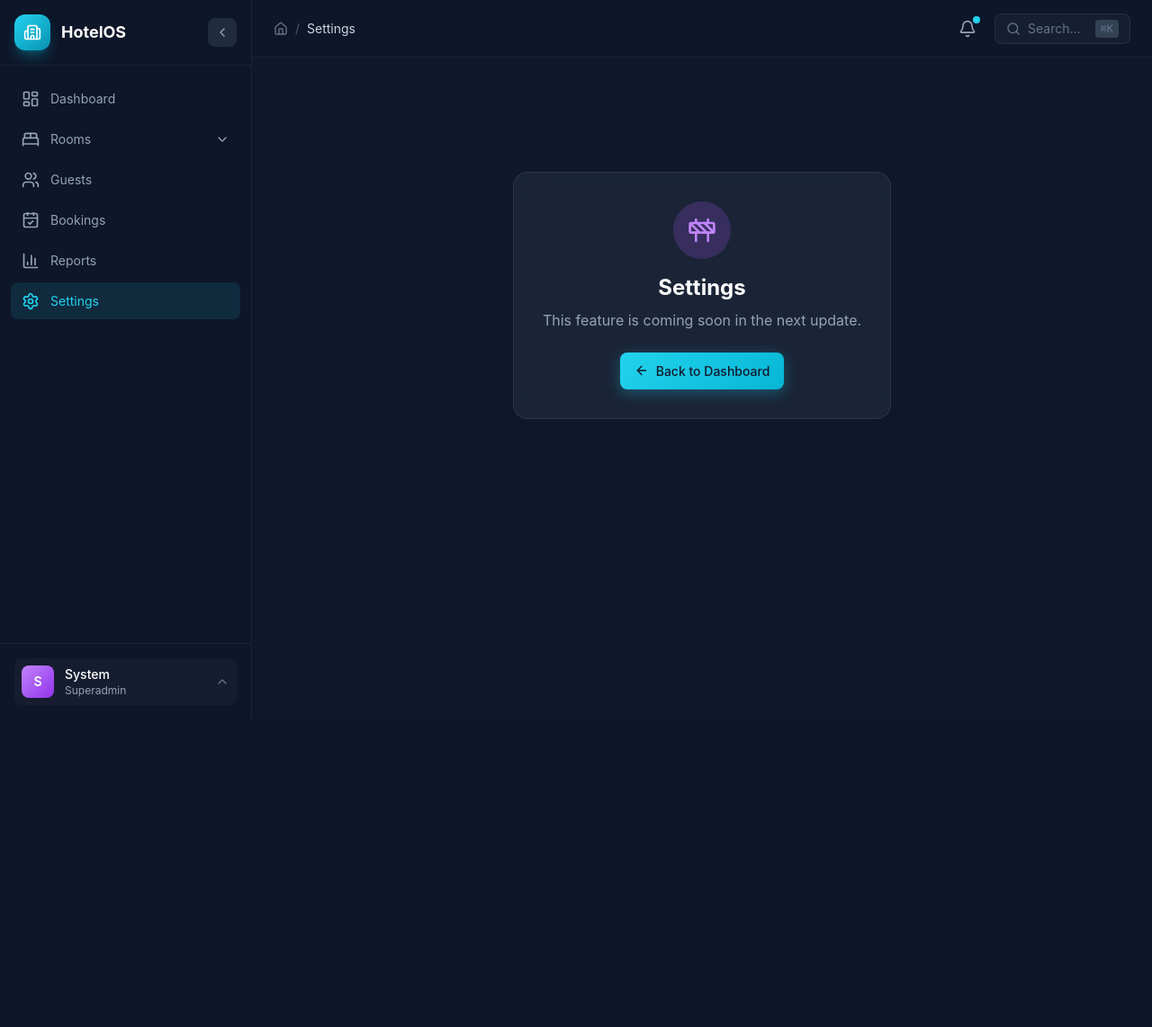
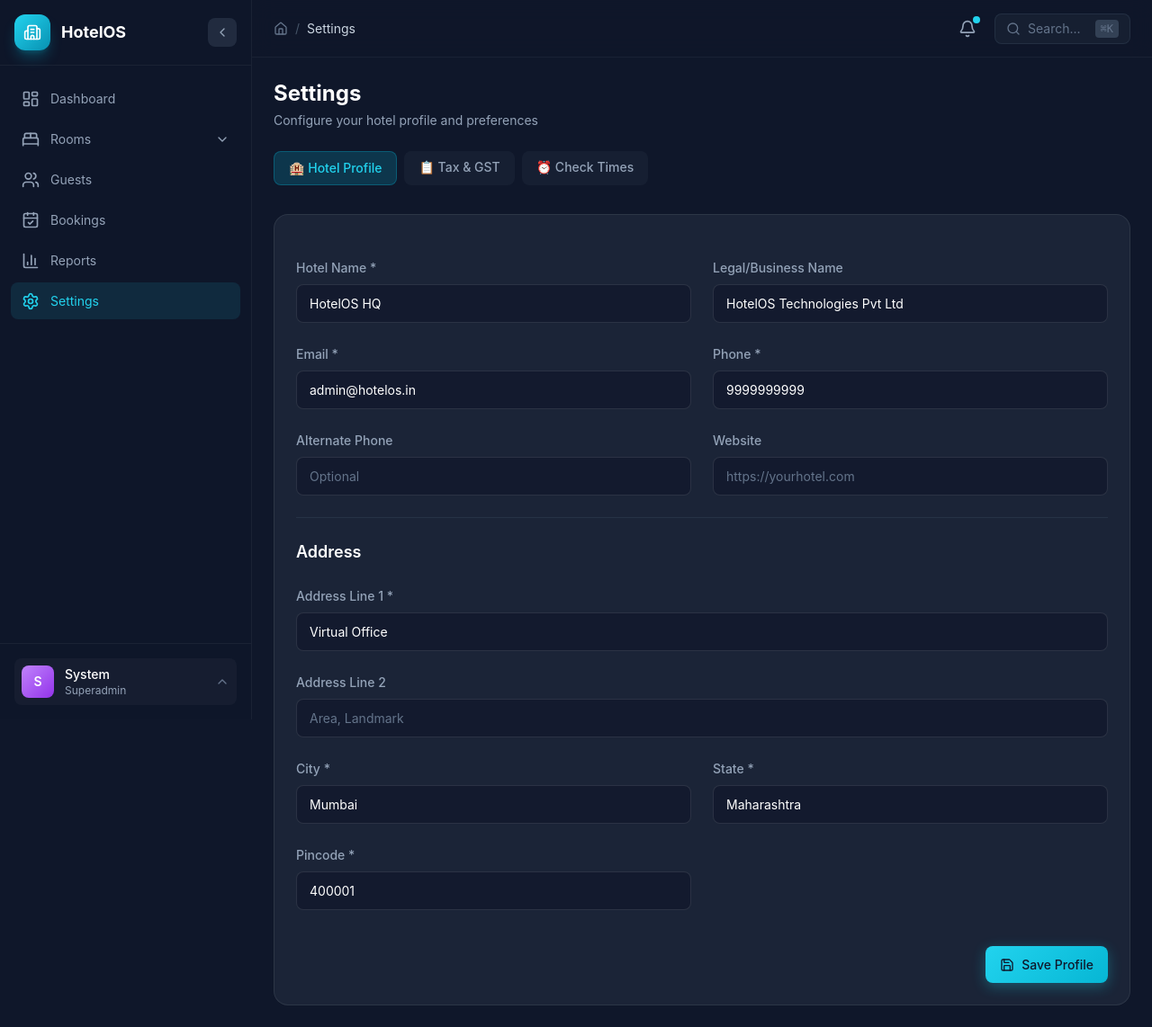
Before and after one commit to Jagatmohan-arch/HotelOS, a PHP site: page /settings in a window 1280 px wide. Shown: the whole page at 90% size. Before the commit the page ends 776 px from the top, so only its background shows below. Run offline with PHP 8.4, Linux system fonts and the light colour scheme; a user stored in the database is signed in; data comes from the database, SQL or seed files in the repository; some libraries are stand-ins or nearby versions.

Commit message:
Add: Settings module with Hotel Profile, Tax/GST, and Check Times

```diff
--- /dev/null
+++ b/handlers/SettingsHandler.php
@@ -0,0 +1,206 @@
+<?php
+/**
+ * HotelOS - Settings Handler
+ *
+ * Manages hotel profile, tax settings, and configurations
+ */
+
+declare(strict_types=1);
+
+namespace HotelOS\Handlers;
+
+use HotelOS\Core\Database;
+use HotelOS\Core\TenantContext;
+
+class SettingsHandler
+{
+    private Database $db;
+
+    public function __construct()
+    {
+        $this->db = Database::getInstance();
+    }
+
+    /**
+     * Get hotel profile (tenant info)
+     */
+    public function getHotelProfile(): ?array
+    {
+        $tenantId = TenantContext::getId();
+
+        return $this->db->queryOne(
+            "SELECT * FROM tenants WHERE id = :id",
+            ['id' => $tenantId],
+            enforceTenant: false
+        );
+    }
+
+    /**
+     * Update hotel profile
+     */
+    public function updateHotelProfile(array $data): bool
+    {
+        $tenantId = TenantContext::getId();
+
+        $this->db->execute(
+            "UPDATE tenants SET
+             name = :name,
+             legal_name = :legal_name,
+             email = :email,
+             phone = :phone,
+             alt_phone = :alt_phone,
+             website = :website,
+             address_line1 = :address_line1,
+             address_line2 = :address_line2,
+             city = :city,
+             state = :state,
+             pincode = :pincode
+             WHERE id = :id",
+            [
+                'id' => $tenantId,
+                'name' => trim($data['name'] ?? ''),
+                'legal_name' => trim($data['legal_name'] ?? ''),
+                'email' => trim($data['email'] ?? ''),
+                'phone' => trim($data['phone'] ?? ''),
+                'alt_phone' => trim($data['alt_phone'] ?? ''),
+                'website' => trim($data['website'] ?? ''),
+                'address_line1' => trim($data['address_line1'] ?? ''),
+                'address_line2' => trim($data['address_line2'] ?? ''),
+                'city' => trim($data['city'] ?? ''),
+                'state' => trim($data['state'] ?? ''),
+                'pincode' => trim($data['pincode'] ?? '')
+            ],
+            enforceTenant: false
+        );
+
+        return true;
+    }
+
+    /**
+     * Update tax settings
+     */
+    public function updateTaxSettings(array $data): bool
+    {
+        $tenantId = TenantContext::getId();
+
+        $this->db->execute(
+            "UPDATE tenants SET
+             gst_number = :gst_number,
+             state_code = :state_code,
+             pan_number = :pan_number
+             WHERE id = :id",
+            [
+                'id' => $tenantId,
+                'gst_number' => strtoupper(trim($data['gst_number'] ?? '')),
+                'state_code' => trim($data['state_code'] ?? '27'),
+                'pan_number' => strtoupper(trim($data['pan_number'] ?? ''))
+            ],
+            enforceTenant: false
+        );
+
+        return true;
+    }
+
+    /**
+     * Update check-in/out times
+     */
+    public function updateCheckTimes(string $checkIn, string $checkOut): bool
+    {
+        $tenantId = TenantContext::getId();
+
+        $this->db->execute(
+            "UPDATE tenants SET
+             check_in_time = :check_in,
+             check_out_time = :check_out
+             WHERE id = :id",
+            [
+                'id' => $tenantId,
+                'check_in' => $checkIn,
+                'check_out' => $checkOut
+            ],
+            enforceTenant: false
+        );
+
+        return true;
+    }
+
+    /**
+     * Get JSON settings
+     */
+    public function getSettings(): array
+    {
+        $profile = $this->getHotelProfile();
+        $settings = $profile['settings'] ?? null;
+
+        if ($settings && is_string($settings)) {
+            return json_decode($settings, true) ?? [];
+        }
+
+        return [];
+    }
+
+    /**
+     * Update a specific setting
+     */
+    public function updateSetting(string $key, mixed $value): bool
+    {
+        $tenantId = TenantContext::getId();
+        $settings = $this->getSettings();
+        $settings[$key] = $value;
+
+        $this->db->execute(
+            "UPDATE tenants SET settings = :settings WHERE id = :id",
+            [
+                'id' => $tenantId,
+                'settings' => json_encode($settings)
+            ],
+            enforceTenant: false
+        );
+
+        return true;
+    }
+
+    /**
+     * Get list of Indian states with GST codes
+     */
+    public static function getStatesList(): array
+    {
+        return [
+            '01' => 'Jammu & Kashmir',
+            '02' => 'Himachal Pradesh',
+            '03' => 'Punjab',
+            '04' => 'Chandigarh',
+            '05' => 'Uttarakhand',
+            '06' => 'Haryana',
+            '07' => 'Delhi',
+            '08' => 'Rajasthan',
+            '09' => 'Uttar Pradesh',
+            '10' => 'Bihar',
+            '11' => 'Sikkim',
+            '12' => 'Arunachal Pradesh',
+            '13' => 'Nagaland',
+            '14' => 'Manipur',
+            '15' => 'Mizoram',
+            '16' => 'Tripura',
+            '17' => 'Meghalaya',
+            '18' => 'Assam',
+            '19' => 'West Bengal',
+            '20' => 'Jharkhand',
+            '21' => 'Odisha',
+            '22' => 'Chhattisgarh',
+            '23' => 'Madhya Pradesh',
+            '24' => 'Gujarat',
+            '26' => 'Dadra & Nagar Haveli',
+            '27' => 'Maharashtra',
+            '29' => 'Karnataka',
+            '30' => 'Goa',
+            '31' => 'Lakshadweep',
+            '32' => 'Kerala',
+            '33' => 'Tamil Nadu',
+            '34' => 'Puducherry',
+            '35' => 'Andaman & Nicobar',
+            '36' => 'Telangana',
+            '37' => 'Andhra Pradesh'
+        ];
+    }
+}
--- a/public/index.php
+++ b/public/index.php
@@ -446,8 +446,27 @@
             break;
 
         // ========== Placeholder Routes ==========
-        case '/guests':
+        // ========== Settings ==========
         case '/settings':
+            renderSettingsPage($auth);
+            break;
+
+        case '/settings/profile':
+            if ($requestMethod === 'POST') handleSettingsProfile($auth);
+            else header('Location: /settings');
+            break;
+
+        case '/settings/tax':
+            if ($requestMethod === 'POST') handleSettingsTax($auth);
+            else header('Location: /settings?tab=tax');
+            break;
+
+        case '/settings/times':
+            if ($requestMethod === 'POST') handleSettingsTimes($auth);
+            else header('Location: /settings?tab=times');
+            break;
+
+        // ========== Placeholder Routes ==========
         case '/reports':
             renderComingSoonPage($auth, ucfirst(substr($requestUri, 1)));
             break;
@@ -987,3 +1006,79 @@
     header('Location: /bookings');
     exit;
 }
+
+// ============================================
+// Settings Functions
+// ============================================
+
+function renderSettingsPage(Auth $auth): void
+{
+    $user = $auth->user();
+    $csrfToken = $auth->csrfToken();
+
+    $handler = new \HotelOS\Handlers\SettingsHandler();
+    $profile = $handler->getHotelProfile();
+    $states = \HotelOS\Handlers\SettingsHandler::getStatesList();
+
+    $activeTab = $_GET['tab'] ?? 'profile';
+    $success = $_SESSION['flash_success'] ?? null;
+    $error = $_SESSION['flash_error'] ?? null;
+    unset($_SESSION['flash_success'], $_SESSION['flash_error']);
+
+    $title = 'Settings';
+    $currentRoute = 'settings';
+    $breadcrumbs = [['label' => 'Settings']];
+
+    ob_start();
+    include VIEWS_PATH . '/settings/index.php';
+    $content = ob_get_clean();
+
+    include VIEWS_PATH . '/layouts/app.php';
+}
+
+function handleSettingsProfile(Auth $auth): void
+{
+    $handler = new \HotelOS\Handlers\SettingsHandler();
+
+    try {
+        $handler->updateHotelProfile($_POST);
+        $_SESSION['flash_success'] = 'Hotel profile updated successfully';
+    } catch (\Throwable $e) {
+        $_SESSION['flash_error'] = $e->getMessage();
+    }
+
+    header('Location: /settings');
+    exit;
+}
+
+function handleSettingsTax(Auth $auth): void
+{
+    $handler = new \HotelOS\Handlers\SettingsHandler();
+
+    try {
+        $handler->updateTaxSettings($_POST);
+        $_SESSION['flash_success'] = 'Tax settings updated successfully';
+    } catch (\Throwable $e) {
+        $_SESSION['flash_error'] = $e->getMessage();
+    }
+
+    header('Location: /settings?tab=tax');
+    exit;
+}
+
+function handleSettingsTimes(Auth $auth): void
+{
+    $handler = new \HotelOS\Handlers\SettingsHandler();
+
+    try {
+        $checkIn = $_POST['check_in_time'] ?? '14:00';
+        $checkOut = $_POST['check_out_time'] ?? '11:00';
+        $handler->updateCheckTimes($checkIn . ':00', $checkOut . ':00');
+        $_SESSION['flash_success'] = 'Check times updated successfully';
+    } catch (\Throwable $e) {
+        $_SESSION['flash_error'] = $e->getMessage();
+    }
+
+    header('Location: /settings?tab=times');
+    exit;
+}
--- /dev/null
+++ b/views/settings/index.php
@@ -0,0 +1,245 @@
+<?php
+/**
+ * HotelOS - Settings Page
+ * Tabbed interface for hotel configuration
+ */
+
+declare(strict_types=1);
+
+$profile = $profile ?? [];
+$states = $states ?? [];
+$activeTab = $activeTab ?? 'profile';
+$success = $success ?? null;
+$error = $error ?? null;
+?>
+
+<div class="settings-page animate-fadeIn">
+    <!-- Page Header -->
+    <div class="flex items-center justify-between mb-6">
+        <div>
+            <h1 class="text-2xl font-bold text-white">Settings</h1>
+            <p class="text-slate-400 text-sm mt-1">Configure your hotel profile and preferences</p>
+        </div>
+    </div>
+
+    <!-- Messages -->
+    <?php if ($success): ?>
+    <div class="mb-4 p-4 rounded-lg bg-emerald-500/10 border border-emerald-500/30 text-emerald-300 text-sm">
+        <?= htmlspecialchars($success) ?>
+    </div>
+    <?php endif; ?>
+
+    <?php if ($error): ?>
+    <div class="mb-4 p-4 rounded-lg bg-red-500/10 border border-red-500/30 text-red-300 text-sm">
+        <?= htmlspecialchars($error) ?>
+    </div>
+    <?php endif; ?>
+
+    <!-- Tabs -->
+    <div class="flex gap-2 mb-6 overflow-x-auto pb-2">
+        <a href="/settings?tab=profile"
+           class="px-4 py-2 rounded-lg text-sm font-medium transition-colors whitespace-nowrap <?= $activeTab === 'profile' ? 'bg-cyan-500/20 text-cyan-400 border border-cyan-500/30' : 'bg-slate-800/50 text-slate-400 hover:text-white' ?>">
+            🏨 Hotel Profile
+        </a>
+        <a href="/settings?tab=tax"
+           class="px-4 py-2 rounded-lg text-sm font-medium transition-colors whitespace-nowrap <?= $activeTab === 'tax' ? 'bg-cyan-500/20 text-cyan-400 border border-cyan-500/30' : 'bg-slate-800/50 text-slate-400 hover:text-white' ?>">
+            📋 Tax & GST
+        </a>
+        <a href="/settings?tab=times"
+           class="px-4 py-2 rounded-lg text-sm font-medium transition-colors whitespace-nowrap <?= $activeTab === 'times' ? 'bg-cyan-500/20 text-cyan-400 border border-cyan-500/30' : 'bg-slate-800/50 text-slate-400 hover:text-white' ?>">
+            ⏰ Check Times
+        </a>
+    </div>
+
+    <!-- Tab Content -->
+    <div class="glass-card p-6">
+
+        <?php if ($activeTab === 'profile'): ?>
+        <!-- Hotel Profile Tab -->
+        <form method="POST" action="/settings/profile" class="space-y-6">
+            <input type="hidden" name="_csrf" value="<?= $csrfToken ?? '' ?>">
+
+            <div class="grid grid-cols-1 md:grid-cols-2 gap-6">
+                <!-- Hotel Name -->
+                <div>
+                    <label class="form-label">Hotel Name *</label>
+                    <input type="text" name="name" value="<?= htmlspecialchars($profile['name'] ?? '') ?>"
+                           class="form-input" required placeholder="Your Hotel Name">
+                </div>
+
+                <!-- Legal Name -->
+                <div>
+                    <label class="form-label">Legal/Business Name</label>
+                    <input type="text" name="legal_name" value="<?= htmlspecialchars($profile['legal_name'] ?? '') ?>"
+                           class="form-input" placeholder="For GST invoices">
+                </div>
+
+                <!-- Email -->
+                <div>
+                    <label class="form-label">Email *</label>
+                    <input type="email" name="email" value="<?= htmlspecialchars($profile['email'] ?? '') ?>"
+                           class="form-input" required placeholder="contact@hotel.com">
+                </div>
+
+                <!-- Phone -->
+                <div>
+                    <label class="form-label">Phone *</label>
+                    <input type="text" name="phone" value="<?= htmlspecialchars($profile['phone'] ?? '') ?>"
+                           class="form-input" required placeholder="+91 9876543210">
+                </div>
+
+                <!-- Alt Phone -->
+                <div>
+                    <label class="form-label">Alternate Phone</label>
+                    <input type="text" name="alt_phone" value="<?= htmlspecialchars($profile['alt_phone'] ?? '') ?>"
+                           class="form-input" placeholder="Optional">
+                </div>
+
+                <!-- Website -->
+                <div>
+                    <label class="form-label">Website</label>
+                    <input type="url" name="website" value="<?= htmlspecialchars($profile['website'] ?? '') ?>"
+                           class="form-input" placeholder="https://yourhotel.com">
+                </div>
+            </div>
+
+            <hr class="border-slate-700/50">
+
+            <h3 class="text-lg font-semibold text-white">Address</h3>
+
+            <div class="grid grid-cols-1 md:grid-cols-2 gap-6">
+                <!-- Address Line 1 -->
+                <div class="md:col-span-2">
+                    <label class="form-label">Address Line 1 *</label>
+                    <input type="text" name="address_line1" value="<?= htmlspecialchars($profile['address_line1'] ?? '') ?>"
+                           class="form-input" required placeholder="Building, Street">
+                </div>
+
+                <!-- Address Line 2 -->
+                <div class="md:col-span-2">
+                    <label class="form-label">Address Line 2</label>
+                    <input type="text" name="address_line2" value="<?= htmlspecialchars($profile['address_line2'] ?? '') ?>"
+                           class="form-input" placeholder="Area, Landmark">
+                </div>
+
+                <!-- City -->
+                <div>
+                    <label class="form-label">City *</label>
+                    <input type="text" name="city" value="<?= htmlspecialchars($profile['city'] ?? '') ?>"
+                           class="form-input" required placeholder="Mumbai">
+                </div>
+
+                <!-- State -->
+                <div>
+                    <label class="form-label">State *</label>
+                    <input type="text" name="state" value="<?= htmlspecialchars($profile['state'] ?? '') ?>"
+                           class="form-input" required placeholder="Maharashtra">
+                </div>
+
+                <!-- Pincode -->
+                <div>
+                    <label class="form-label">Pincode *</label>
+                    <input type="text" name="pincode" value="<?= htmlspecialchars($profile['pincode'] ?? '') ?>"
+                           class="form-input" required placeholder="400001" maxlength="6">
+                </div>
+            </div>
+
+            <div class="flex justify-end pt-4">
+                <button type="submit" class="btn btn--primary">
+                    <i data-lucide="save" class="w-4 h-4"></i>
+                    Save Profile
+                </button>
+            </div>
+        </form>
+
+        <?php elseif ($activeTab === 'tax'): ?>
+        <!-- Tax Settings Tab -->
+        <form method="POST" action="/settings/tax" class="space-y-6">
+            <input type="hidden" name="_csrf" value="<?= $csrfToken ?? '' ?>">
+
+            <div class="p-4 rounded-lg bg-amber-500/10 border border-amber-500/30 text-amber-300 text-sm mb-6">
+                <strong>Important:</strong> These details appear on your GST invoices. Ensure they match your GST registration.
+            </div>
+
+            <div class="grid grid-cols-1 md:grid-cols-2 gap-6">
+                <!-- GST Number -->
+                <div>
+                    <label class="form-label">GSTIN (GST Number)</label>
+                    <input type="text" name="gst_number" value="<?= htmlspecialchars($profile['gst_number'] ?? '') ?>"
+                           class="form-input" placeholder="22AAAAA0000A1Z5" maxlength="15"
+                           pattern="[0-9]{2}[A-Z]{5}[0-9]{4}[A-Z]{1}[1-9A-Z]{1}Z[0-9A-Z]{1}">
+                    <p class="text-xs text-slate-500 mt-1">15-character GST Identification Number</p>
+                </div>
+
+                <!-- State Code -->
+                <div>
+                    <label class="form-label">GST State Code</label>
+                    <select name="state_code" class="form-input">
+                        <?php foreach ($states as $code => $name): ?>
+                        <option value="<?= $code ?>" <?= ($profile['state_code'] ?? '27') === $code ? 'selected' : '' ?>>
+                            <?= $code ?> - <?= htmlspecialchars($name) ?>
+                        </option>
+                        <?php endforeach; ?>
+                    </select>
+                </div>
+
+                <!-- PAN Number -->
+                <div>
+                    <label class="form-label">PAN Number</label>
+                    <input type="text" name="pan_number" value="<?= htmlspecialchars($profile['pan_number'] ?? '') ?>"
+                           class="form-input" placeholder="AAAAA0000A" maxlength="10"
+                           pattern="[A-Z]{5}[0-9]{4}[A-Z]{1}">
+                    <p class="text-xs text-slate-500 mt-1">10-character PAN for tax purposes</p>
+                </div>
+            </div>
+
+            <div class="flex justify-end pt-4">
+                <button type="submit" class="btn btn--primary">
+                    <i data-lucide="save" class="w-4 h-4"></i>
+                    Save Tax Settings
+                </button>
+            </div>
+        </form>
+
+        <?php elseif ($activeTab === 'times'): ?>
+        <!-- Check Times Tab -->
+        <form method="POST" action="/settings/times" class="space-y-6">
+            <input type="hidden" name="_csrf" value="<?= $csrfToken ?? '' ?>">
+
+            <div class="grid grid-cols-1 md:grid-cols-2 gap-6">
+                <!-- Check-in Time -->
+                <div>
+                    <label class="form-label">Standard Check-in Time</label>
+                    <input type="time" name="check_in_time"
+                           value="<?= htmlspecialchars(substr($profile['check_in_time'] ?? '14:00', 0, 5)) ?>"
+                           class="form-input">
+                    <p class="text-xs text-slate-500 mt-1">Default: 2:00 PM</p>
+                </div>
+
+                <!-- Check-out Time -->
+                <div>
+                    <label class="form-label">Standard Check-out Time</label>
+                    <input type="time" name="check_out_time"
+                           value="<?= htmlspecialchars(substr($profile['check_out_time'] ?? '11:00', 0, 5)) ?>"
+                           class="form-input">
+                    <p class="text-xs text-slate-500 mt-1">Default: 11:00 AM</p>
+                </div>
+            </div>
+
+            <div class="p-4 rounded-lg bg-blue-500/10 border border-blue-500/30 text-blue-300 text-sm">
+                <strong>Late Checkout Policy:</strong><br>
+                • 12:00 PM - 2:00 PM: 25% of room rate<br>
+                • After 2:00 PM: 50% of room rate
+            </div>
+
+            <div class="flex justify-end pt-4">
+                <button type="submit" class="btn btn--primary">
+                    <i data-lucide="save" class="w-4 h-4"></i>
+                    Save Times
+                </button>
+            </div>
+        </form>
+        <?php endif; ?>
+
+    </div>
+</div>
```
